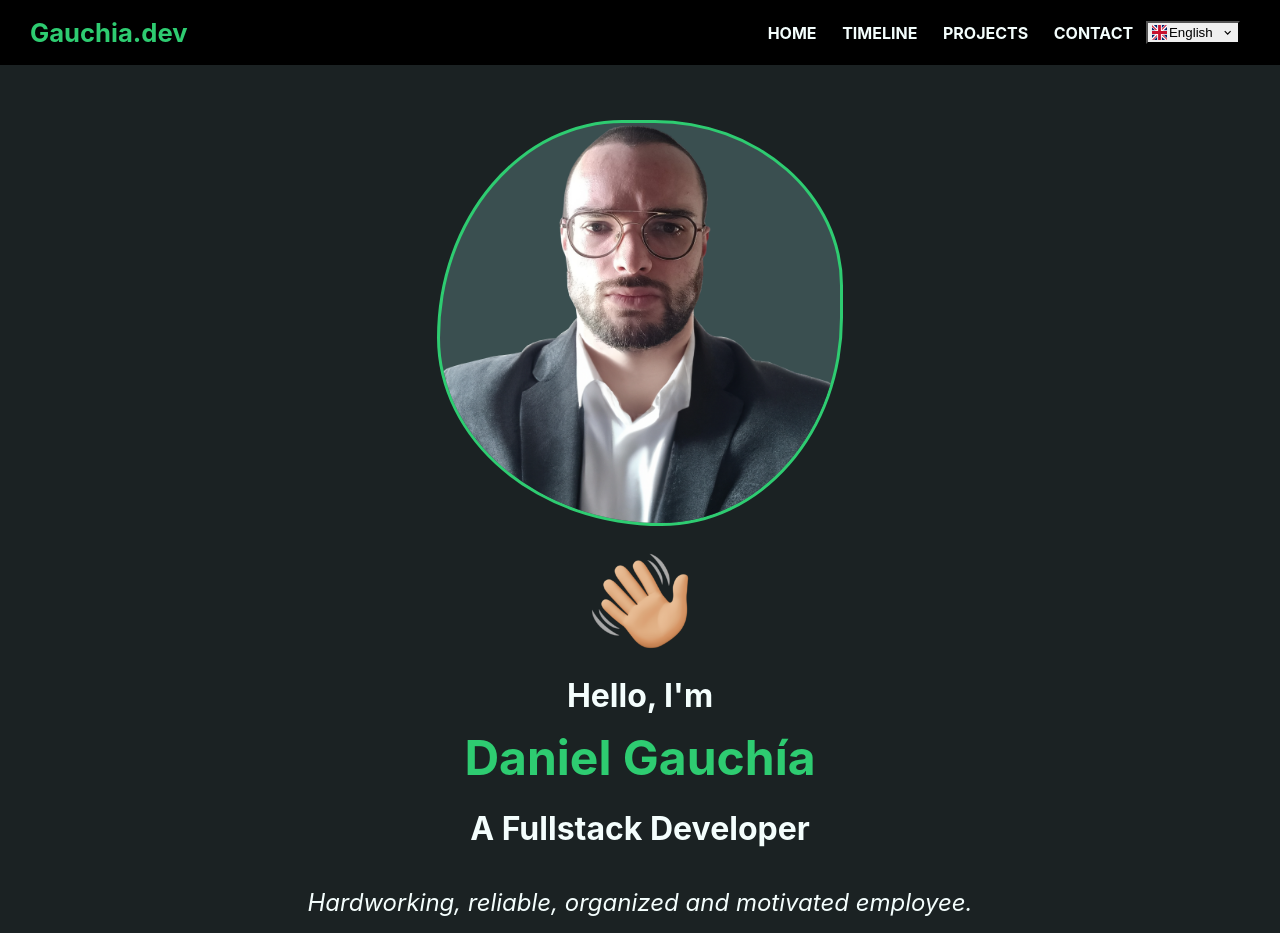
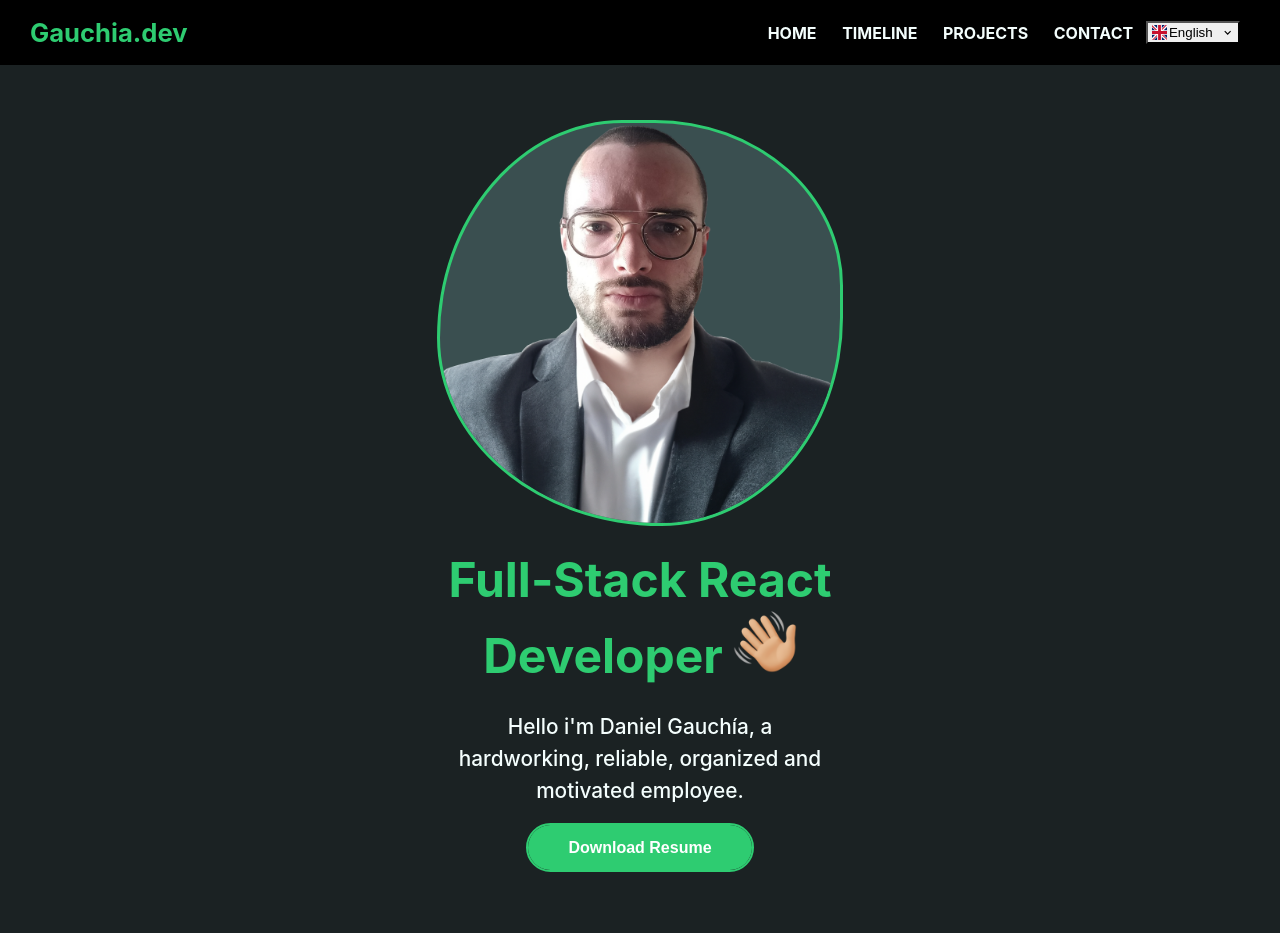
Before and after one commit to danielgauchia/danielgauchia.github.io, a React (Create React App) app: page /portfolio in a window 1280 px wide. Shown: the top 933 px of the page. Built offline with nearby package versions, Linux system fonts and the light colour scheme.

Commit message:
Few changes

```diff
--- a/src/App.css
+++ b/src/App.css
@@ -60,9 +60,9 @@ section {
 }
 
 .hand {
-	max-width: 100px;
-	width: 15%;
-	min-width: 80px;
+
+	width: 4rem;
+	margin-left: 10px;
 	transition: transform 0.3s;
 }
 
@@ -70,14 +70,20 @@ section {
 	transform: rotate(50deg);
 }
 .name {
+
 	font-weight: bold;
 	color: var(--color-secondary);
 }
 
-
+#timeline{
+	margin-top: 130px;
+}
 
 .left-about {
+	display: flex;
 	padding-right: 5rem;
+	flex-direction: column;
+    max-width: 25rem;
 }
 .left-about p {
 	line-height: 2rem;
@@ -93,8 +99,9 @@ section {
 	margin-top: 10px;
 }
 .habilities {
-	font-style: italic;
-	font-size: 1.5rem;
+	font-size: 1.3rem;
+    font-weight: 500;
+    line-height: 1.6;
 	margin-top: 10px;
 }
 
--- a/src/components/About.js
+++ b/src/components/About.js
@@ -7,47 +7,31 @@ import { LanguageContext } from "./LanguageContext";
 
 function About() {
 	const { language } = useContext(LanguageContext);
-	const renderGreeting = () => {
+
+	const renderSubtitle = () => {
+		if (language === "English") {
+			return <>Full-Stack React Developer</>;
+		} else if (language === "Español") {
+			return <>Desarrollador Full-Stack en React</>;
+		}
+		return null;
+	};
+
+	const renderText = () => {
 		if (language === "English") {
 			return (
-				<>
-					<img src={hand} alt='Not found' className='hand' />
-					<p className='subtitle'>Hello, I'm</p>
-				</>
+				<p>
+					Hello i'm Daniel Gauchía, a hardworking, reliable, organized and
+					motivated employee.
+				</p>
 			);
 		} else if (language === "Español") {
 			return (
 				<>
-					<img src={hand} alt='Not found' className='hand' />
-					<p className='subtitle'>Hola, soy</p>
-				</>
-			);
-		}
-		return null;
-	};
-
-	const renderSubtitle = () => {
-		if (language === "English") {
-			return <p className='subtitle'>A Fullstack Developer</p>;
-		} else if (language === "Español") {
-			return <p className='subtitle'>Desarrollador Fullstack</p>;
-		}
-		return null;
-	};
-
-	const renderHabilities = () => {
-		if (language === "English") {
-			return (
-				<>
-					<p>Hardworking, reliable, organized and motivated employee.</p>
-
-				</>
-			);
-		} else if (language === "Español") {
-			return (
-				<>
-					<p>Empleado trabajador, confiable, organizado y motivado.</p>
-
+					<p>
+						Hola soy Daniel Gauchía, un empleado trabajador, confiable,
+						organizado y motivado.
+					</p>
 				</>
 			);
 		}
@@ -83,10 +67,6 @@ function About() {
 		return null;
 	};
 
-
-
-
-
 	return (
 		<section id='about'>
 			<div className='container'>
@@ -95,16 +75,17 @@ function About() {
 				</div>
 				<div className='left-about'>
 					<div>
-						{renderGreeting()}
 						<h1>
-							<span className='name'>Daniel Gauchía</span>
+							<span className='name'>
+								{renderSubtitle()}
+								<img src={hand} alt='Not found' className='hand' />
+							</span>
 						</h1>
-						{renderSubtitle()}
-						<div className='habilities'>{renderHabilities()}</div>
+
+						<div className='habilities'>{renderText()}</div>
 						<div className='button'>{renderResumeLinkText()}</div>
 					</div>
 				</div>
-
 			</div>
 		</section>
 	);
```
